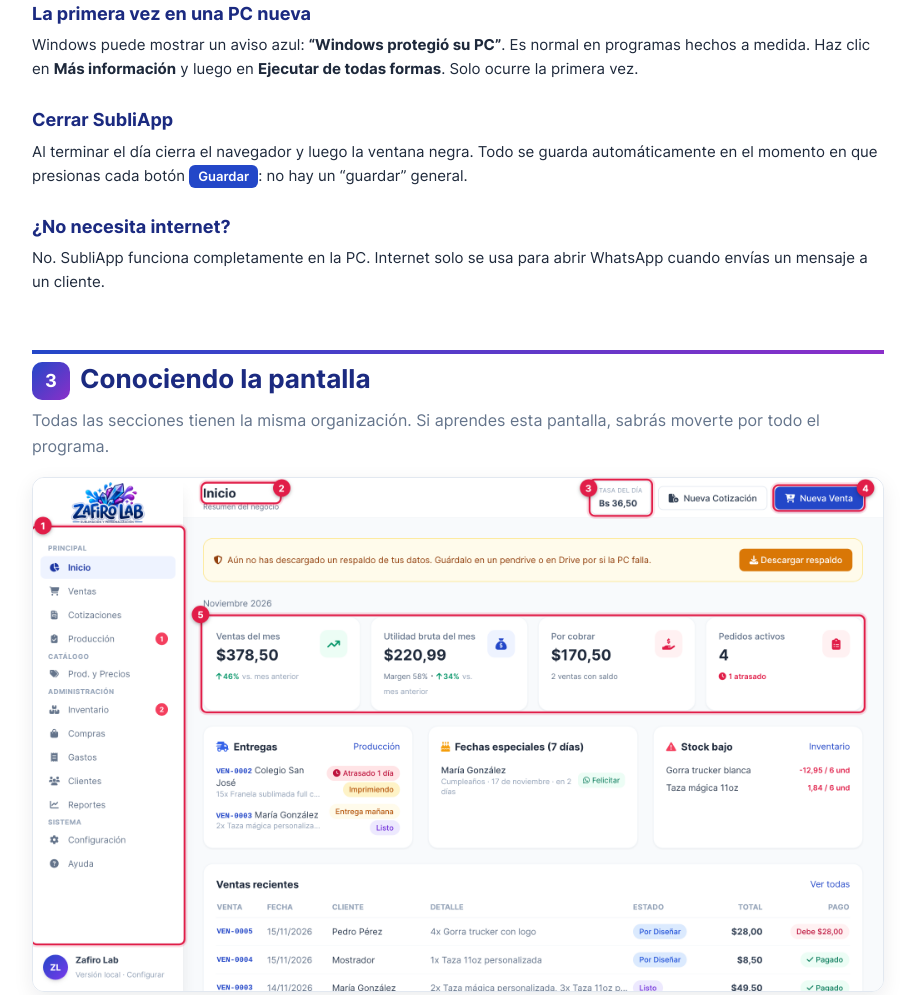
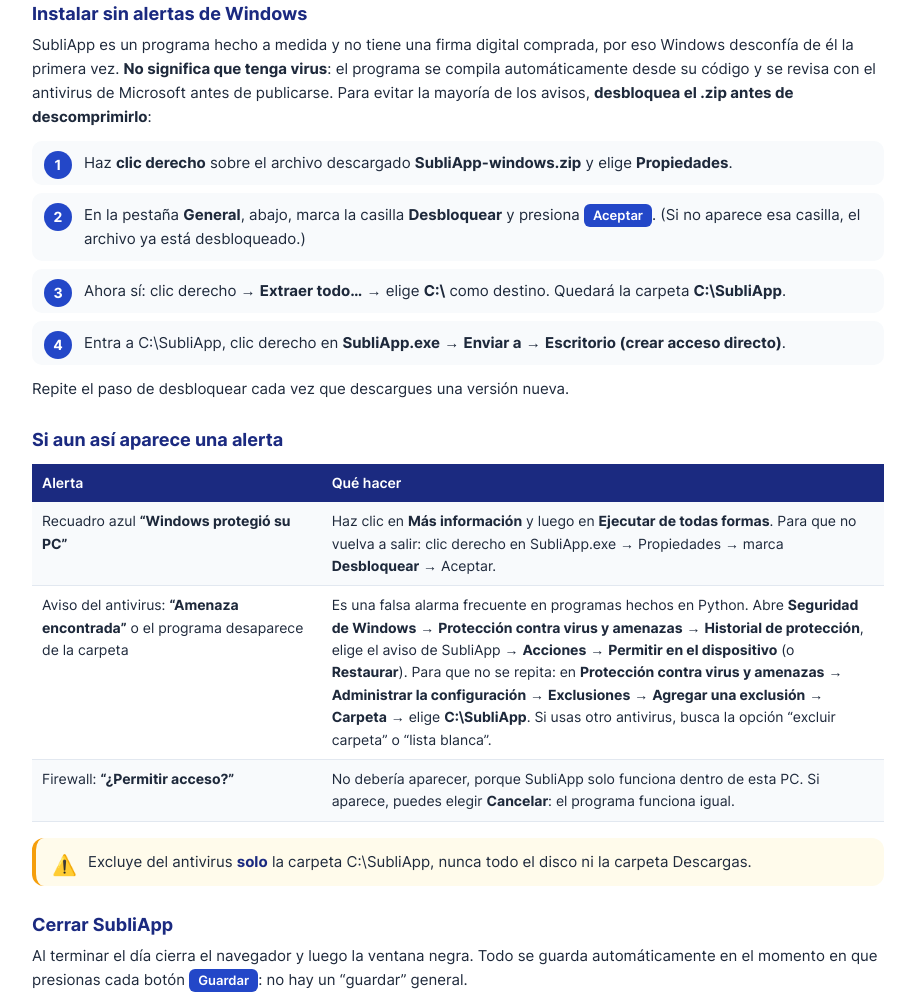
Before and after one commit to CorpMultifranquicia/Sublimacion, a plain HTML site: page docs/instructivo/index.html in a window 1280 px wide. Shown: the part 2730-3725 px from the top of the page, without its empty margins (182-1097 px from the left). Drawn offline with Linux system fonts and the light colour scheme.

Commit message:
Reduce las alertas de Windows al ejecutar SubliApp
- Ícono propio (gema con el degradado de la marca) y datos de versión y
  editor (Zafiro Lab) en el .exe.
- Sin compresión UPX y, en GitHub Actions, cargador de PyInstaller compilado
  desde el código fuente: evita la huella del cargador genérico, causa
  principal de falsos positivos de antivirus.
- La compilación verifica los datos del .exe y lo escanea con Microsoft
  Defender antes de publicar.
- Instructivo y LEEME: cómo desbloquear el .zip antes de descomprimir y qué
  hacer ante cada alerta (SmartScreen, antivirus, firewall).

Co-Authored-By: Claude Opus 5.5 <noreply@anthropic.com>
Claude-Session: https://claude.ai/code/session_01RXgSdGyQbBZvRyxWxNC623

```diff
--- a/docs/instructivo/index.html
+++ b/docs/instructivo/index.html
@@ -164,8 +164,23 @@
 </ol>
 <div class="caja importante"><b>No cierres la ventana negra mientras trabajas.</b> Puedes minimizarla (botón <b>—</b> de la esquina), pero si la cierras SubliApp se apaga y el navegador mostrará “No se pudo cargar la información”.</div>
 <div class="caja consejo"><b>¿Cerraste el navegador por error?</b> No pasa nada: vuelve a hacer doble clic en SubliApp, o escribe <b>127.0.0.1:8765</b> en la barra del navegador. Todo lo que guardaste sigue ahí.</div>
-<h3>La primera vez en una PC nueva</h3>
-<p>Windows puede mostrar un aviso azul: <b>“Windows protegió su PC”</b>. Es normal en programas hechos a medida. Haz clic en <b>Más información</b> y luego en <b>Ejecutar de todas formas</b>. Solo ocurre la primera vez.</p>
+<h3>Instalar sin alertas de Windows</h3>
+<p>SubliApp es un programa hecho a medida y no tiene una firma digital comprada, por eso Windows desconfía de él la primera vez. <b>No significa que tenga virus</b>: el programa se compila automáticamente desde su código y se revisa con el antivirus de Microsoft antes de publicarse. Para evitar la mayoría de los avisos, <b>desbloquea el .zip antes de descomprimirlo</b>:</p>
+<ol class="pasos">
+    <li>Haz <b>clic derecho</b> sobre el archivo descargado <b>SubliApp-windows.zip</b> y elige <b>Propiedades</b>.</li>
+    <li>En la pestaña <b>General</b>, abajo, marca la casilla <b>Desbloquear</b> y presiona <span class="boton">Aceptar</span>. (Si no aparece esa casilla, el archivo ya está desbloqueado.)</li>
+    <li>Ahora sí: clic derecho → <b>Extraer todo…</b> → elige <b>C:\</b> como destino. Quedará la carpeta <b>C:\SubliApp</b>.</li>
+    <li>Entra a C:\SubliApp, clic derecho en <b>SubliApp.exe</b> → <b>Enviar a</b> → <b>Escritorio (crear acceso directo)</b>.</li>
+</ol>
+<p>Repite el paso de desbloquear cada vez que descargues una versión nueva.</p>
+<h3>Si aun así aparece una alerta</h3>
+<table>
+    <tr><th style="width:34%">Alerta</th><th>Qué hacer</th></tr>
+    <tr><td>Recuadro azul <b>“Windows protegió su PC”</b></td><td>Haz clic en <b>Más información</b> y luego en <b>Ejecutar de todas formas</b>. Para que no vuelva a salir: clic derecho en SubliApp.exe → Propiedades → marca <b>Desbloquear</b> → Aceptar.</td></tr>
+    <tr><td>Aviso del antivirus: <b>“Amenaza encontrada”</b> o el programa desaparece de la carpeta</td><td>Es una falsa alarma frecuente en programas hechos en Python. Abre <b>Seguridad de Windows</b> → <b>Protección contra virus y amenazas</b> → <b>Historial de protección</b>, elige el aviso de SubliApp → <b>Acciones</b> → <b>Permitir en el dispositivo</b> (o <b>Restaurar</b>). Para que no se repita: en <b>Protección contra virus y amenazas</b> → <b>Administrar la configuración</b> → <b>Exclusiones</b> → <b>Agregar una exclusión</b> → <b>Carpeta</b> → elige <b>C:\SubliApp</b>. Si usas otro antivirus, busca la opción “excluir carpeta” o “lista blanca”.</td></tr>
+    <tr><td>Firewall: <b>“¿Permitir acceso?”</b></td><td>No debería aparecer, porque SubliApp solo funciona dentro de esta PC. Si aparece, puedes elegir <b>Cancelar</b>: el programa funciona igual.</td></tr>
+</table>
+<div class="caja importante">Excluye del antivirus <b>solo</b> la carpeta C:\SubliApp, nunca todo el disco ni la carpeta Descargas.</div>
 <h3>Cerrar SubliApp</h3>
 <p>Al terminar el día cierra el navegador y luego la ventana negra. Todo se guarda automáticamente en el momento en que presionas cada botón <span class="boton">Guardar</span>: no hay un “guardar” general.</p>
 <h3>¿No necesita internet?</h3>
```
Also changed, not shown: LEEME.txt (+15 -3 lines), .github/workflows/build-windows.yml, assets/subliapp.ico (added), assets/subliapp_icono.png (added), 2 other files.
